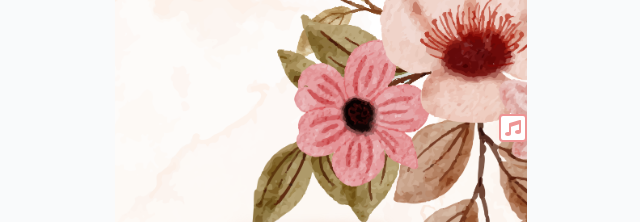
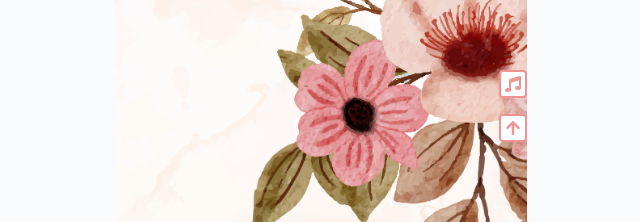
Before and after one commit to Harits19/wedding-invitation-app-react, a Next.js app: page / in a window 1280 px wide. Both pictures are taken after a click on the button "Buka Undangan". Shown: the part 578-800 px from the top of the page, without its empty margins (319-959 px from the left). Built offline with nearby package versions, Linux system fonts and the light colour scheme; a web font is replaced by a local one.

Commit message:
implement scroll to top

```diff
--- a/app/components/music-control/index.tsx
+++ b/app/components/music-control/index.tsx
@@ -1,15 +1,36 @@
 import { useWeddingState } from "@/app/hooks/useWeddingProvider";
-import { FaMicrophoneAltSlash, FaMusic } from "react-icons/fa";
+import { FaArrowUp, FaMicrophoneAltSlash, FaMusic } from "react-icons/fa";
+import { IconType } from "react-icons/lib";
 
 export default function MusicControl() {
-  const { musicIsPlaying, setMusicIsPlaying } = useWeddingState();
+  const { musicIsPlaying, setMusicIsPlaying, scrollToTop } = useWeddingState();
   const IconControl = musicIsPlaying ? FaMusic : FaMicrophoneAltSlash;
+  const IconButton = ({
+    iconType: RenderIconType,
+    onClick,
+  }: {
+    iconType: IconType;
+    onClick: () => void;
+  }) => (
+    <div className="border-2 border-#E97777C7 bg-white rounded p-1 flex flex-col h-min">
+      <RenderIconType
+        className=" text-[16px]  text-#E97777C7"
+        onClick={onClick}
+      />
+    </div>
+  );
   return (
-    <div className="border-2 mb-20 border-#E97777C7 bg-white rounded p-1 flex flex-col h-min">
-      <IconControl
-        className=" text-[16px]  text-#E97777C7"
+    <div className="gap-y-4 flex flex-col">
+      <IconButton
+        iconType={IconControl}
         onClick={() => {
           setMusicIsPlaying(!musicIsPlaying);
+        }}
+      />
+      <IconButton
+        iconType={FaArrowUp}
+        onClick={() => {
+          scrollToTop();
         }}
       />
     </div>
--- a/app/hooks/useWeddingProvider.tsx
+++ b/app/hooks/useWeddingProvider.tsx
@@ -6,6 +6,7 @@ export interface WeddingState {
   musicIsPlaying: boolean;
   setMusicIsPlaying: (value: boolean) => void;
   setShowCover: (value: boolean) => void;
+  scrollToTop: () => void;
 }
 
 export const WeddingContext = createContext<WeddingState>({
@@ -13,6 +14,7 @@ export const WeddingContext = createContext<WeddingState>({
   showCover: true,
   musicIsPlaying: true,
   setMusicIsPlaying: () => {},
+  scrollToTop: () => {},
 });
 
 export const useWeddingState = () => {
--- a/app/page.tsx
+++ b/app/page.tsx
@@ -36,6 +36,8 @@ export default function Page() {
     }
   }, [audio, musicIsPlaying]);
 
+  const topComponent = "top-component";
+
   return (
     <WeddingContext.Provider
       value={{
@@ -48,19 +50,25 @@ export default function Page() {
         showCover,
         musicIsPlaying,
         setMusicIsPlaying,
+        scrollToTop: () => {
+          document
+            .getElementById(topComponent)
+            ?.scrollIntoView({ behavior: "smooth" });
+        },
       }}
     >
       <div className="bg-gray-50   w-screen h-screen flex flex-row justify-center font-cormorant">
         <div
           className={`flex flex-col relative w-mobile ${showCover ? "overflow-y-hidden" : "overflow-y-scroll"} h-screen`}
         >
+          <div id={topComponent} />
           <CoverPage />
           <WelcomePage />
           <IntroductionPage />
           <WelcomePage />
 
           {!showCover && (
-            <div className="fixed  flex flex-row justify-end w-mobile bottom-0">
+            <div className="fixed w-min mb-20  flex flex-row justify-end self-end bottom-0">
               <MusicControl />
             </div>
           )}
```
